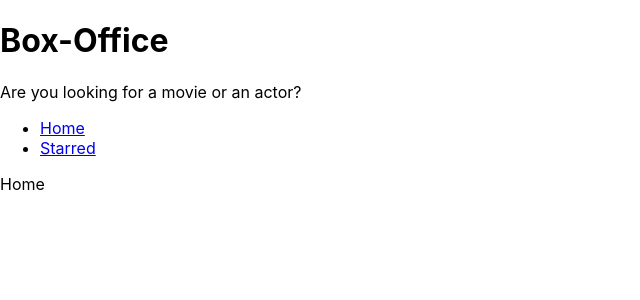
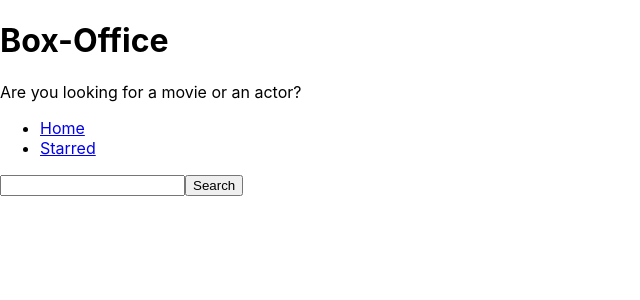
Before and after one commit to kishaaggarwal32/box-office-app, a React (Create React App) app: page / in a window 1280 px wide. Shown: the top 300 px of the page, without its empty margins (0-640 px from the left). Built offline with nearby package versions, Linux system fonts and the light colour scheme.

Commit message:
added the api

```diff
--- a/src/pages/Home.jsx
+++ b/src/pages/Home.jsx
@@ -1,5 +1,28 @@
+import { useState } from 'react';
 const Home = () => {
-  return <div>Home</div>;
+  const [searchStr, setSearchStr] = useState('');
+  const onSearchInputChange = ev => {
+    setSearchStr(ev.target.value);
+  };
+  const onSearch = async ev => {
+    ev.preventDefault();
+
+    const response = await fetch(
+      `https://api.tvmaze.com/search/shows?q=${searchStr}`
+    );
+    const body = await response.json();
+
+    console.log(body);
+    // https://api.tvmaze.com/search/shows?q=boys
+  };
+  return (
+    <div>
+      <form onSubmit={onSearch}>
+        <input type="text" value={searchStr} onChange={onSearchInputChange} />
+        <button type="submit">Search</button>
+      </form>
+    </div>
+  );
 };
 
 export default Home;
```
